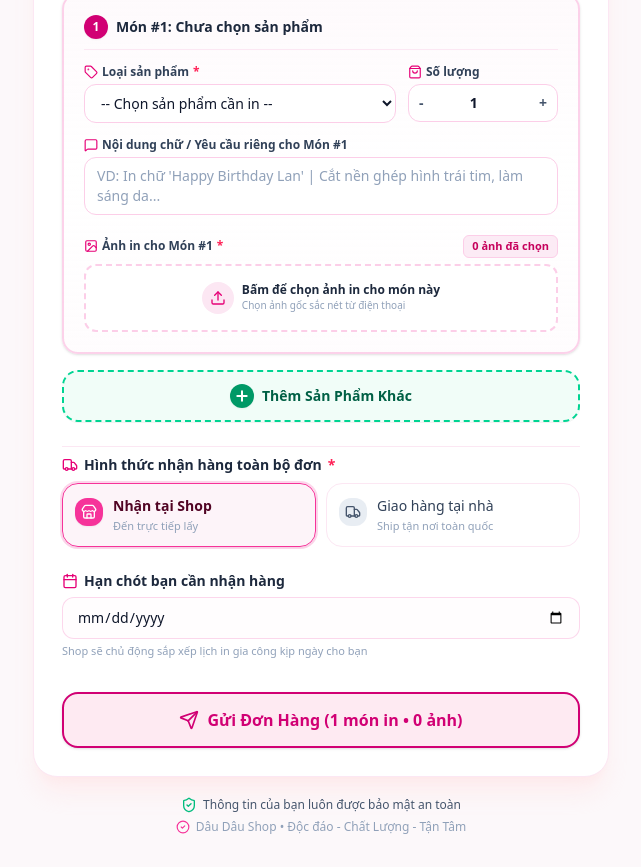
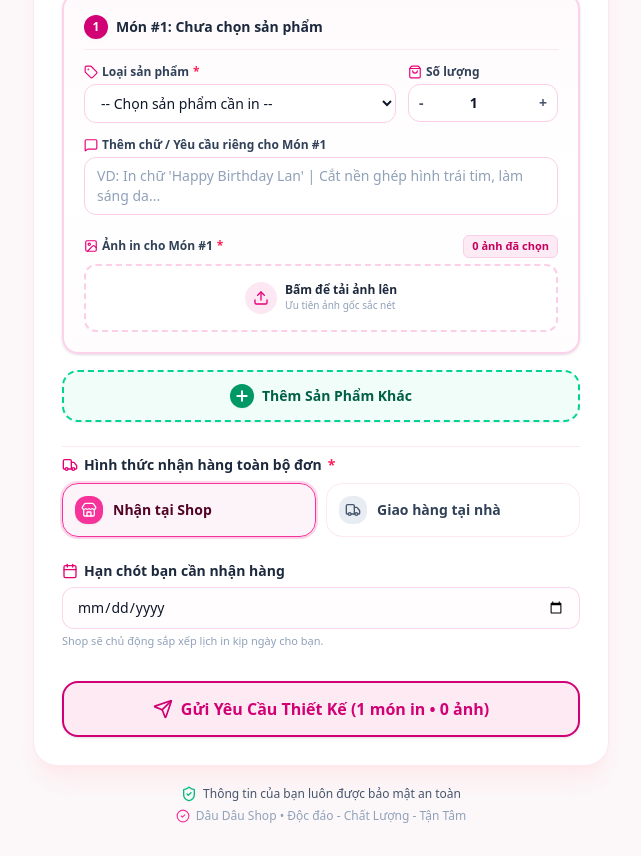
Before and after one commit to nhatminhbf24/order-daudau, a React (Vite) app: page / in a window 1280 px wide. Shown: the part 420-1287 px from the top of the page, without its empty margins (319-960 px from the left). Built offline with nearby package versions, Linux system fonts and the light colour scheme.

Commit message:
ui: refine order form labels and messages
Improve clarity of UI text for draft restoration and section headers to provide a better user experience.

```diff
--- a/public/standalone-order-form.html
+++ b/public/standalone-order-form.html
@@ -76,10 +76,10 @@
           <svg class="w-4 h-4 text-pink-600 shrink-0" fill="none" stroke="currentColor" viewBox="0 0 24 24">
             <path stroke-linecap="round" stroke-linejoin="round" stroke-width="2" d="M5 13l4 4L19 7"></path>
           </svg>
-          <span>Đã tự động khôi phục thông tin đã điền.</span>
+          <span>Đã tự động khôi phục dữ liệu khi bạn chuyển đổi ứng dụng.</span>
         </div>
         <button type="button" onclick="clearDraft()" class="text-[11px] text-pink-700 hover:text-pink-950 font-semibold underline shrink-0 cursor-pointer">
-          Xóa điền lại
+          Nhập lại từ đầu
         </button>
       </div>
 
@@ -102,7 +102,7 @@
           <p class="text-xs text-slate-400 mt-1">Giúp Shop đối chiếu nhanh với đoạn chat Zalo</p>
         </div>
 
-        <!-- 2. DANH SÁCH -->
+        <!-- 2. DANH SÁCH SẢN PHẨM -->
         <div class="space-y-3 pt-1 border-t border-pink-100">
           <div class="flex items-center justify-between pt-2">
             <div class="flex items-center gap-2">
@@ -110,7 +110,7 @@
                 🏷️
               </span>
               <h3 class="text-sm sm:text-base font-extrabold text-slate-900">
-                Danh Sách
+                Danh Sách Sản Phẩm
               </h3>
             </div>
             <span id="itemsSummaryBadge" class="text-xs font-bold px-2.5 py-1 bg-pink-100 text-[#d10074] rounded-full border border-pink-200">
@@ -144,14 +144,13 @@
               type="button"
               id="btnShopDelivery"
               onclick="setDeliveryMethod('shop')"
-              class="p-3 rounded-2xl border text-left transition-all flex items-start gap-2.5 border-pink-500 bg-pink-50/80 ring-2 ring-pink-500/20 text-pink-950 font-semibold shadow-xs cursor-pointer"
+              class="p-3 rounded-2xl border text-left transition-all flex items-center gap-2.5 border-pink-500 bg-pink-50/80 ring-2 ring-pink-500/20 text-pink-950 font-semibold shadow-xs cursor-pointer"
             >
-              <div id="iconShop" class="p-1.5 rounded-xl shrink-0 mt-0.5 bg-pink-500 text-white shadow-xs">
+              <div id="iconShop" class="p-1.5 rounded-xl shrink-0 bg-pink-500 text-white shadow-xs">
                 🏪
               </div>
               <div>
                 <div class="text-xs sm:text-sm font-bold">Nhận tại Shop</div>
-                <div class="text-[11px] text-slate-400 font-normal mt-0.5">Đến trực tiếp lấy</div>
               </div>
             </button>
 
@@ -159,14 +158,13 @@
               type="button"
               id="btnHomeDelivery"
               onclick="setDeliveryMethod('home')"
-              class="p-3 rounded-2xl border text-left transition-all flex items-start gap-2.5 border-pink-100 bg-white hover:bg-pink-50/30 text-slate-700 font-medium cursor-pointer"
+              class="p-3 rounded-2xl border text-left transition-all flex items-center gap-2.5 border-pink-100 bg-white hover:bg-pink-50/30 text-slate-700 font-medium cursor-pointer"
             >
-              <div id="iconHome" class="p-1.5 rounded-xl shrink-0 mt-0.5 bg-slate-200/80 text-slate-600">
+              <div id="iconHome" class="p-1.5 rounded-xl shrink-0 bg-slate-200/80 text-slate-600">
                 🚚
               </div>
               <div>
                 <div class="text-xs sm:text-sm font-bold">Giao hàng tại nhà</div>
-                <div class="text-[11px] text-slate-400 font-normal mt-0.5">Ship tận nơi toàn quốc</div>
               </div>
             </button>
           </div>
@@ -185,7 +183,6 @@
                 class="w-full px-3.5 py-2.5 rounded-xl border border-pink-200 bg-white text-slate-900 text-sm focus:outline-none focus:ring-2 focus:ring-pink-500 transition-all placeholder:text-slate-400"
                 oninput="saveDraft()"
               >
-              <p class="text-[11px] text-slate-400 mt-1">Shipper sẽ gọi số này khi giao hàng</p>
             </div>
 
             <div>
@@ -200,7 +197,6 @@
                 class="w-full px-3.5 py-2.5 rounded-xl border border-pink-200 bg-white text-slate-900 text-sm focus:outline-none focus:ring-2 focus:ring-pink-500 transition-all placeholder:text-slate-400"
                 oninput="saveDraft()"
               >
-              <p class="text-[11px] text-slate-400 mt-1">Shipper sẽ giao quà đến tận tay bạn theo địa chỉ này</p>
             </div>
           </div>
         </div>
@@ -217,7 +213,7 @@
             class="w-full px-3.5 py-2.5 rounded-xl border border-pink-200/80 bg-pink-50/20 text-slate-900 text-sm focus:bg-white focus:outline-none focus:ring-2 focus:ring-pink-500 focus:border-transparent transition-all cursor-pointer"
             oninput="saveDraft()"
           >
-          <p class="text-xs text-slate-400 mt-1">Shop sẽ chủ động sắp xếp lịch in gia công kịp ngày cho bạn</p>
+          <p class="text-xs text-slate-400 mt-1">Shop sẽ chủ động sắp xếp lịch in kịp ngày cho bạn.</p>
         </div>
 
         <!-- Nút Gửi Thông Tin -->
@@ -230,7 +226,7 @@
             <svg id="btnSubmitIcon" class="w-5 h-5 text-[#d10074]" fill="none" stroke="currentColor" stroke-width="2" viewBox="0 0 24 24">
               <path stroke-linecap="round" stroke-linejoin="round" d="M12 19l9 2-9-18-9 18 9-2zm0 0v-8"></path>
             </svg>
-            <span id="btnSubmitText">Gửi Đơn Hàng (1 món in • 0 ảnh)</span>
+            <span id="btnSubmitText">Gửi Yêu Cầu Thiết Kế (1 món in • 0 ảnh)</span>
           </button>
         </div>
 
@@ -570,7 +566,7 @@
             </div>
 
             <div>
-              <label class="block text-xs font-bold text-slate-700 mb-1">Nội dung chữ / Yêu cầu riêng cho Món #${itemNumber}</label>
+              <label class="block text-xs font-bold text-slate-700 mb-1">Thêm chữ / Yêu cầu riêng cho Món #${itemNumber}</label>
               <textarea
                 rows="2"
                 oninput="updateItemCustomRequest('${item.id}', this.value)"
@@ -603,8 +599,8 @@
                   📷
                 </div>
                 <div class="text-left">
-                  <p class="text-xs font-bold text-slate-800">Bấm để chọn ảnh in cho món này</p>
-                  <p class="text-[10px] text-slate-400">Chọn ảnh gốc sắc nét từ điện thoại</p>
+                  <p class="text-xs font-bold text-slate-800">Bấm để tải ảnh lên</p>
+                  <p class="text-[10px] text-slate-400">Ưu tiên ảnh gốc sắc nét</p>
                 </div>
               </div>
 
@@ -687,7 +683,7 @@
       const totalImages = items.reduce((acc, it) => acc + (it.images?.length || 0), 0);
 
       document.getElementById('itemsSummaryBadge').textContent = `${items.length} món in • ${totalImages} ảnh`;
-      document.getElementById('btnSubmitText').textContent = `Gửi Đơn Hàng (${items.length} món in • ${totalImages} ảnh)`;
+      document.getElementById('btnSubmitText').textContent = `Gửi Yêu Cầu Thiết Kế (${items.length} món in • ${totalImages} ảnh)`;
     }
 
     function saveDraft() {
--- a/src/components/CustomerOrderForm.tsx
+++ b/src/components/CustomerOrderForm.tsx
@@ -562,14 +562,14 @@ export const CustomerOrderForm: React.FC<CustomerOrderFormProps> = ({
           <div className="mx-5 sm:mx-7 mt-4 p-3 bg-pink-50 border border-pink-200 rounded-xl flex items-center justify-between gap-2 text-xs text-pink-900 animate-in fade-in">
             <div className="flex items-center gap-2">
               <CheckCircle2 className="w-4 h-4 text-pink-600 shrink-0" />
-              <span>Đã tự động khôi phục thông tin khi bạn chuyển đổi ứng dụng.</span>
+              <span>Đã tự động khôi phục dữ liệu khi bạn chuyển đổi ứng dụng.</span>
             </div>
             <button
               type="button"
               onClick={handleClearDraft}
               className="text-[11px] text-pink-700 hover:text-pink-950 font-semibold underline shrink-0 cursor-pointer"
             >
-              Xóa điền lại
+              Nhập lại từ đầu
             </button>
           </div>
         )}
@@ -599,7 +599,7 @@ export const CustomerOrderForm: React.FC<CustomerOrderFormProps> = ({
             <p className="text-[11px] text-slate-400 mt-1">Giúp Shop đối chiếu nhanh với đoạn chat Zalo</p>
           </div>
 
-          {/* 2. DANH SÁCH (MULTI-ITEMS SECTION) */}
+          {/* 2. DANH SÁCH SẢN PHẨM (MULTI-ITEMS SECTION) */}
           <div className="space-y-4 pt-1">
             <div className="flex items-center justify-between border-b border-pink-100 pb-2">
               <div className="flex items-center gap-2">
@@ -607,7 +607,7 @@ export const CustomerOrderForm: React.FC<CustomerOrderFormProps> = ({
                   <Layers className="w-3.5 h-3.5" />
                 </div>
                 <h3 className="text-sm sm:text-base font-extrabold text-slate-900">
-                  Danh Sách
+                  Danh Sách Sản Phẩm
                 </h3>
               </div>
               <span className="text-xs font-bold px-2.5 py-1 bg-pink-100 text-[#d10074] rounded-full border border-pink-200">
@@ -714,7 +714,7 @@ export const CustomerOrderForm: React.FC<CustomerOrderFormProps> = ({
                       <div>
                         <label className="flex items-center gap-1 text-xs font-bold text-slate-700 mb-1">
                           <MessageSquare className="w-3.5 h-3.5 text-pink-600" />
-                          Nội dung chữ / Yêu cầu riêng cho Món #{itemNumber}
+                          Thêm chữ / Yêu cầu riêng cho Món #{itemNumber}
                         </label>
                         <textarea
                           rows={2}
@@ -786,10 +786,10 @@ export const CustomerOrderForm: React.FC<CustomerOrderFormProps> = ({
                               </div>
                               <div className="text-left">
                                 <p className="text-xs font-bold text-slate-800">
-                                  Bấm để chọn ảnh in cho món này
+                                  Bấm để tải ảnh lên
                                 </p>
                                 <p className="text-[10px] text-slate-400">
-                                  Chọn ảnh gốc sắc nét từ điện thoại
+                                  Ưu tiên ảnh gốc sắc nét
                                 </p>
                               </div>
                             </div>
@@ -859,18 +859,17 @@ export const CustomerOrderForm: React.FC<CustomerOrderFormProps> = ({
                   setDeliveryMethod('shop');
                   saveDraft(zaloName, phone, 'shop', shippingAddress, deadline, items);
                 }}
-                className={`p-3 rounded-2xl border text-left transition-all flex items-start gap-2.5 cursor-pointer ${
+                className={`p-3 rounded-2xl border text-left transition-all flex items-center gap-2.5 cursor-pointer ${
                   deliveryMethod === 'shop'
                     ? 'border-pink-500 bg-pink-50/80 ring-2 ring-pink-500/20 text-pink-950 font-semibold shadow-xs'
                     : 'border-pink-100 bg-white hover:bg-pink-50/30 text-slate-700 font-medium'
                 }`}
               >
-                <div className={`p-1.5 rounded-xl shrink-0 mt-0.5 ${deliveryMethod === 'shop' ? 'bg-pink-500 text-white shadow-xs' : 'bg-slate-200/80 text-slate-600'}`}>
+                <div className={`p-1.5 rounded-xl shrink-0 ${deliveryMethod === 'shop' ? 'bg-pink-500 text-white shadow-xs' : 'bg-slate-200/80 text-slate-600'}`}>
                   <Store className="w-4 h-4" />
                 </div>
                 <div>
-                  <div className="text-xs sm:text-sm">Nhận tại Shop</div>
-                  <div className="text-[11px] text-slate-400 font-normal mt-0.5">Đến trực tiếp lấy</div>
+                  <div className="text-xs sm:text-sm font-bold">Nhận tại Shop</div>
                 </div>
               </button>
 
@@ -880,18 +879,17 @@ export const CustomerOrderForm: React.FC<CustomerOrderFormProps> = ({
                   setDeliveryMethod('home');
                   saveDraft(zaloName, phone, 'home', shippingAddress, deadline, items);
                 }}
-                className={`p-3 rounded-2xl border text-left transition-all flex items-start gap-2.5 cursor-pointer ${
+                className={`p-3 rounded-2xl border text-left transition-all flex items-center gap-2.5 cursor-pointer ${
                   deliveryMethod === 'home'
                     ? 'border-pink-500 bg-pink-50/80 ring-2 ring-pink-500/20 text-pink-950 font-semibold shadow-xs'
                     : 'border-pink-100 bg-white hover:bg-pink-50/30 text-slate-700 font-medium'
                 }`}
               >
-                <div className={`p-1.5 rounded-xl shrink-0 mt-0.5 ${deliveryMethod === 'home' ? 'bg-pink-500 text-white shadow-xs' : 'bg-slate-200/80 text-slate-600'}`}>
+                <div className={`p-1.5 rounded-xl shrink-0 ${deliveryMethod === 'home' ? 'bg-pink-500 text-white shadow-xs' : 'bg-slate-200/80 text-slate-600'}`}>
                   <Truck className="w-4 h-4" />
                 </div>
                 <div>
-                  <div className="text-xs sm:text-sm">Giao hàng tại nhà</div>
-                  <div className="text-[11px] text-slate-400 font-normal mt-0.5">Ship tận nơi toàn quốc</div>
+                  <div className="text-xs sm:text-sm font-bold">Giao hàng tại nhà</div>
                 </div>
               </button>
             </div>
@@ -925,7 +923,6 @@ export const CustomerOrderForm: React.FC<CustomerOrderFormProps> = ({
                       {phoneError}
                     </p>
                   )}
-                  <p className="text-[11px] text-slate-400 mt-1">Shipper sẽ gọi số này khi giao hàng</p>
                 </div>
 
                 {/* Địa chỉ giao hàng */}
@@ -947,7 +944,6 @@ export const CustomerOrderForm: React.FC<CustomerOrderFormProps> = ({
                     placeholder="Số nhà, tên đường, phường/xã, quận/huyện, tỉnh/thành phố..."
                     className="w-full px-3.5 py-2.5 rounded-xl border border-pink-200 bg-white text-slate-900 text-sm focus:bg-white focus:outline-none focus:ring-2 focus:ring-pink-500 focus:border-transparent transition-all placeholder:text-slate-400"
                   />
-                  <p className="text-[11px] text-slate-400 mt-1">Shipper sẽ giao quà đến tận tay bạn theo địa chỉ này</p>
                 </div>
               </div>
             )}
@@ -971,7 +967,7 @@ export const CustomerOrderForm: React.FC<CustomerOrderFormProps> = ({
               }}
               className="w-full px-3.5 py-2.5 rounded-xl border border-pink-200/80 bg-pink-50/20 text-slate-900 text-sm focus:bg-white focus:outline-none focus:ring-2 focus:ring-pink-500 focus:border-transparent transition-all cursor-pointer"
             />
-            <p className="text-[11px] text-slate-400 mt-1">Shop sẽ chủ động sắp xếp lịch in gia công kịp ngày cho bạn</p>
+            <p className="text-[11px] text-slate-400 mt-1">Shop sẽ chủ động sắp xếp lịch in kịp ngày cho bạn.</p>
           </div>
 
           {/* Submit Button */}
@@ -989,7 +985,7 @@ export const CustomerOrderForm: React.FC<CustomerOrderFormProps> = ({
               ) : (
                 <>
                   <Send className="w-5 h-5 text-[#d10074]" />
-                  <span>Gửi Đơn Hàng ({items.length} món in • {totalImagesCount} ảnh)</span>
+                  <span>Gửi Yêu Cầu Thiết Kế ({items.length} món in • {totalImagesCount} ảnh)</span>
                 </>
               )}
             </button>
```
